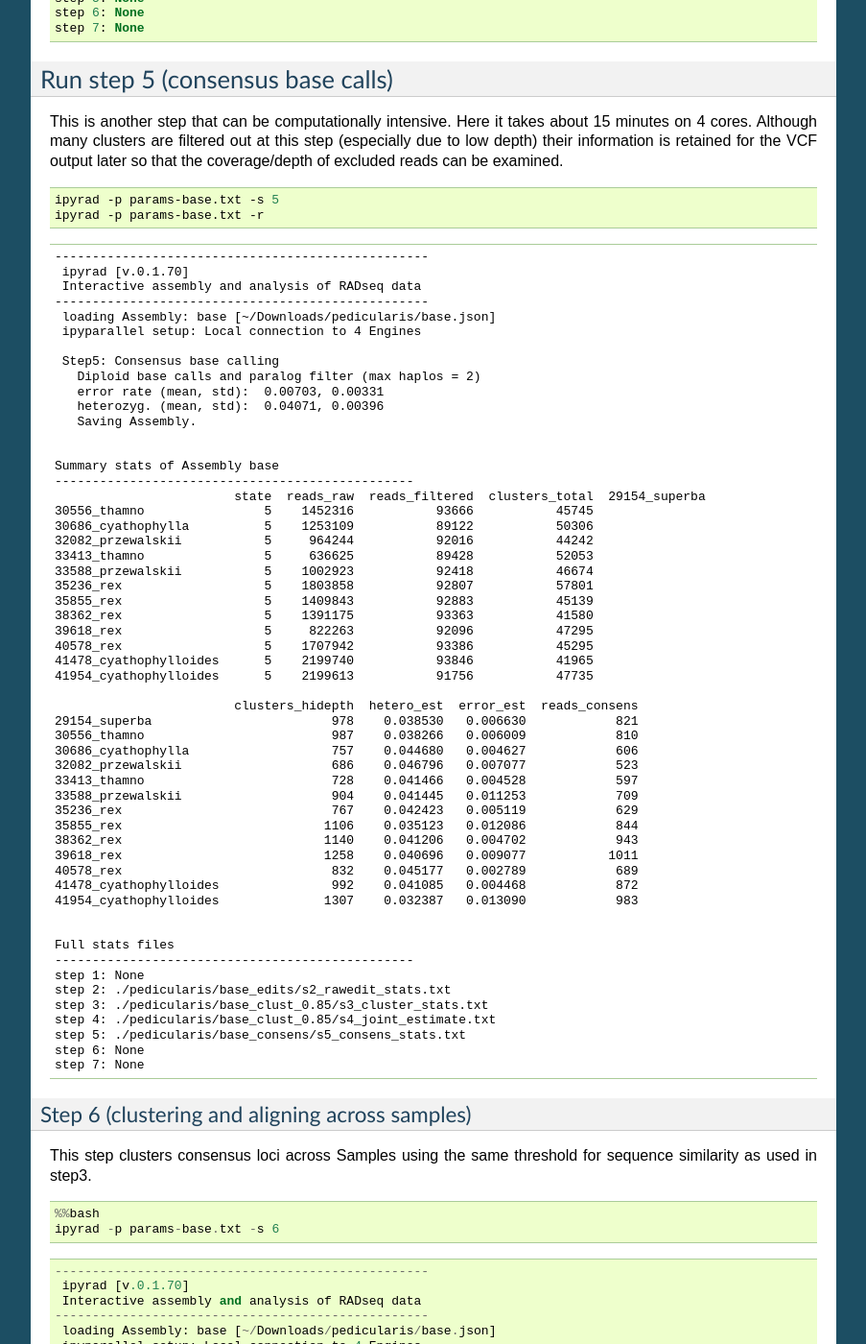
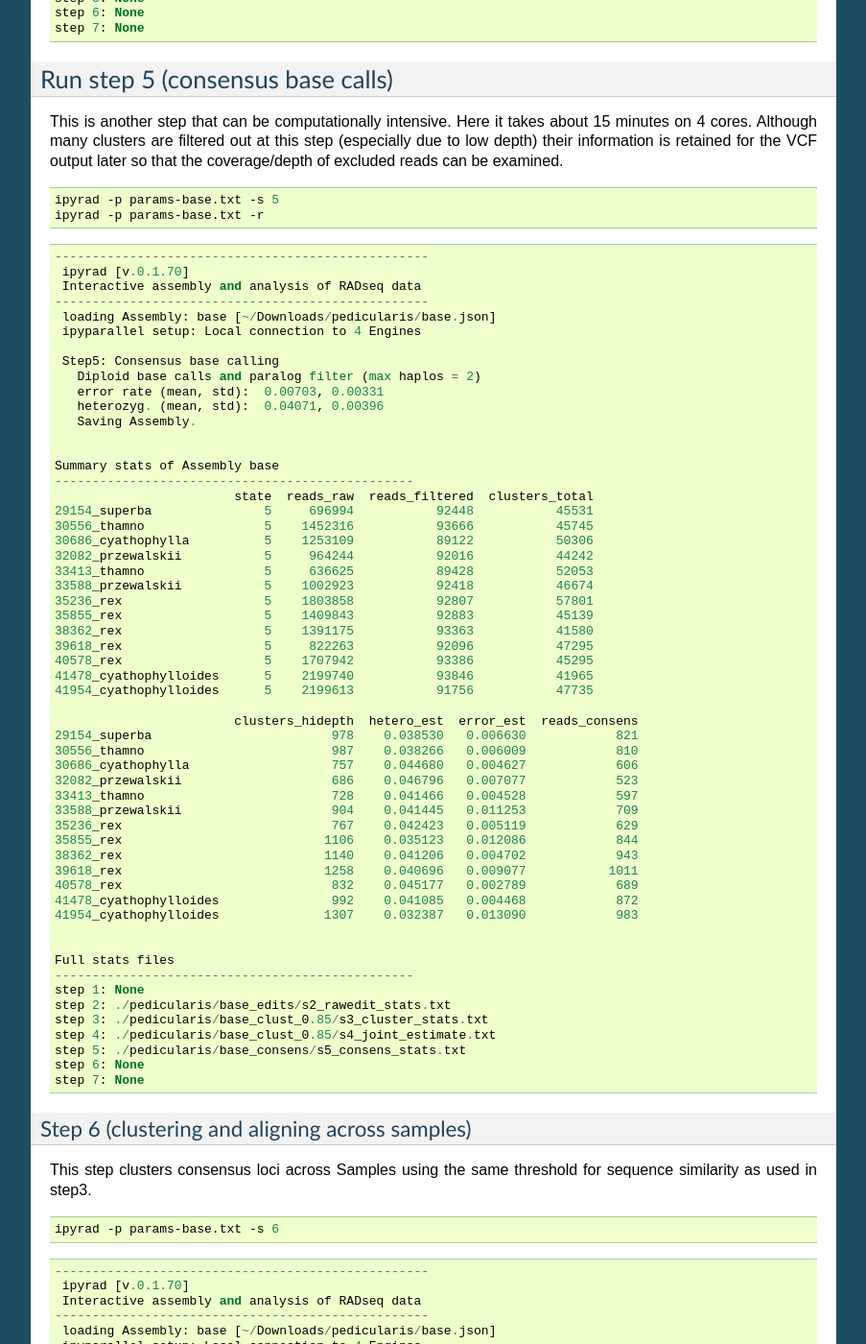
Before and after one commit to dereneaton/ipyrad, a Sphinx documentation site: the page built from docs/pedicularis_cli.rst, in a window 1280 px wide and 1400 px high, scrolled down 4871 px. Shown: the whole window at 96% size, without its empty margins (198-1101 px from the left). Built offline with Sphinx 7.4.7, drawn with Linux system fonts in a browser that asks for light colours; pages that are not in the unit, such as notebooks, are missing from menus; the version number is read from the project's files by our own code; some of the changed text lies outside the part shown.

Commit message:
docs update

```diff
--- a/docs/pedicularis_cli.rst
+++ b/docs/pedicularis_cli.rst
@@ -390,7 +390,7 @@
 
     Summary stats of Assembly base
     ------------------------------------------------
-                            state  reads_raw  reads_filtered  clusters_total  \
+                            state  reads_raw  reads_filtered  clusters_total
     29154_superba               5     696994           92448           45531
     30556_thamno                5    1452316           93666           45745
     30686_cyathophylla          5    1253109           89122           50306
@@ -440,9 +440,8 @@
 This step clusters consensus loci across Samples using the same
 threshold for sequence similarity as used in step3.
 
-.. code:: python
+.. code:: bash
 
-    %%bash
     ipyrad -p params-base.txt -s 6
 
 
@@ -459,6 +458,7 @@
        Saving Assembly.
 
 
+
 Branch the assembly
 -------------------
 
@@ -468,9 +468,7 @@
 must have data at a locus for the locus to be retained in the data set.
 We create a ``min4``, ``min8``, and ``min12`` data sets.
 
-.. code:: python
-
-    %%bash
+.. code:: bash
 
     ipyrad -p params-base.txt -b min4
     ipyrad -p params-base.txt -b min8
@@ -479,7 +477,6 @@
 
 
 .. parsed-literal::
-
 
       loading Assembly: base [~/Downloads/pedicularis/base.json]
       Creating a branch of assembly base called min4
@@ -497,7 +494,7 @@
 Change the parameter settings in params.txt for each assembly
 ~~~~~~~~~~~~~~~~~~~~~~~~~~~~~~~~~~~~~~~~~~~~~~~~~~~~~~~~~~~~~
 
-.. code:: python
+.. code:: bash
 
     ## Enter the changes below into the params files using a text editor
 
@@ -511,15 +508,15 @@
     12      ## [21] [min_samples_locus] ...
 
 
+
 Step 7 (final filtering and create output files)
 ~~~~~~~~~~~~~~~~~~~~~~~~~~~~~~~~~~~~~~~~~~~~~~~~
 
 Filter and create output files for the three assemblies with different
 values for the parameter ``min_samples_locus``.
 
-.. code:: python
+.. code:: bash
 
-    %%bash
     ## assemble the three data sets
     ## take note: The force argument is required
     ## if the base assembly already created output files
@@ -572,7 +569,6 @@
 
 
 .. parsed-literal::
-
 
 
     ## The number of loci caught by each filter.
@@ -655,10 +651,13 @@
 
 Take a peek at the .loci (easily human-readable) output
 ~~~~~~~~~~~~~~~~~~~~~~~~~~~~~~~~~~~~~~~~~~~~~~~~~~~~~~~
+This is one fo the first places I usually look when an assembly finishes. It
+provides a clean view of the data with variable sites (-) and parsimony informative
+SNPs (*) highlighted. Use the unix commands **less** or **head** to look at this
+file briefly.
 
-.. code:: python
+.. code:: bash
 
-    %%bash
     ## head -n 50 prints just the first 50 lines of the file to stdout
     head -n 50 pedicularis/min4_outfiles/min4.loci
 
@@ -719,10 +718,12 @@
 
 peek at the .phy files
 ~~~~~~~~~~~~~~~~~~~~~~
+This is the concatenated sequence file of all loci in the data set. It is typically
+used in phylogenetic analyses, like in the program *raxml*.
 
-.. code:: python
 
-    %%bash
+.. code:: bash
+
     ## cut -c 1-80 prints only the first 80 characters of the file
     cut -c 1-80 pedicularis/min4_outfiles/min4.phy
 
@@ -747,10 +748,13 @@
 
 peek at the .snp file
 ~~~~~~~~~~~~~~~~~~~~~
+This is similar to the phylip file format, but only variable site columns are
+included. All SNPs are the file, in contrast to the .usnps file, which selects
+only a single SNP per locus.
 
-.. code:: python
 
-    %%bash
+.. code:: bash
+
     ## cut -c 1-80 prints only the first 80 characters of the file
     cut -c 1-80 pedicularis/min4_outfiles/min4.snp
 
@@ -775,10 +779,10 @@
 
 peek at the .snp file for the min12 assembly
 ~~~~~~~~~~~~~~~~~~~~~~~~~~~~~~~~~~~~~~~~~~~~
+Similar to above but you can see that there is much less missing data (Ns).
 
-.. code:: python
+.. code:: bash
 
-    %%bash
     ## cut -c 1-80 prints only the first 80 characters of the file
     cut -c 1-80 pedicularis/min12_outfiles/min12.snp
 
@@ -801,6 +805,6 @@
     41954_cyathophylloides     GTTGACGCGGTTCTCACCCGCGCAATGCAGTCCGCCAAGAAATT
 
 
-
-downstream...
-~~~~~~~~~~~~~
+downstream analyses
+~~~~~~~~~~~~~~~~~~~
+...
```
